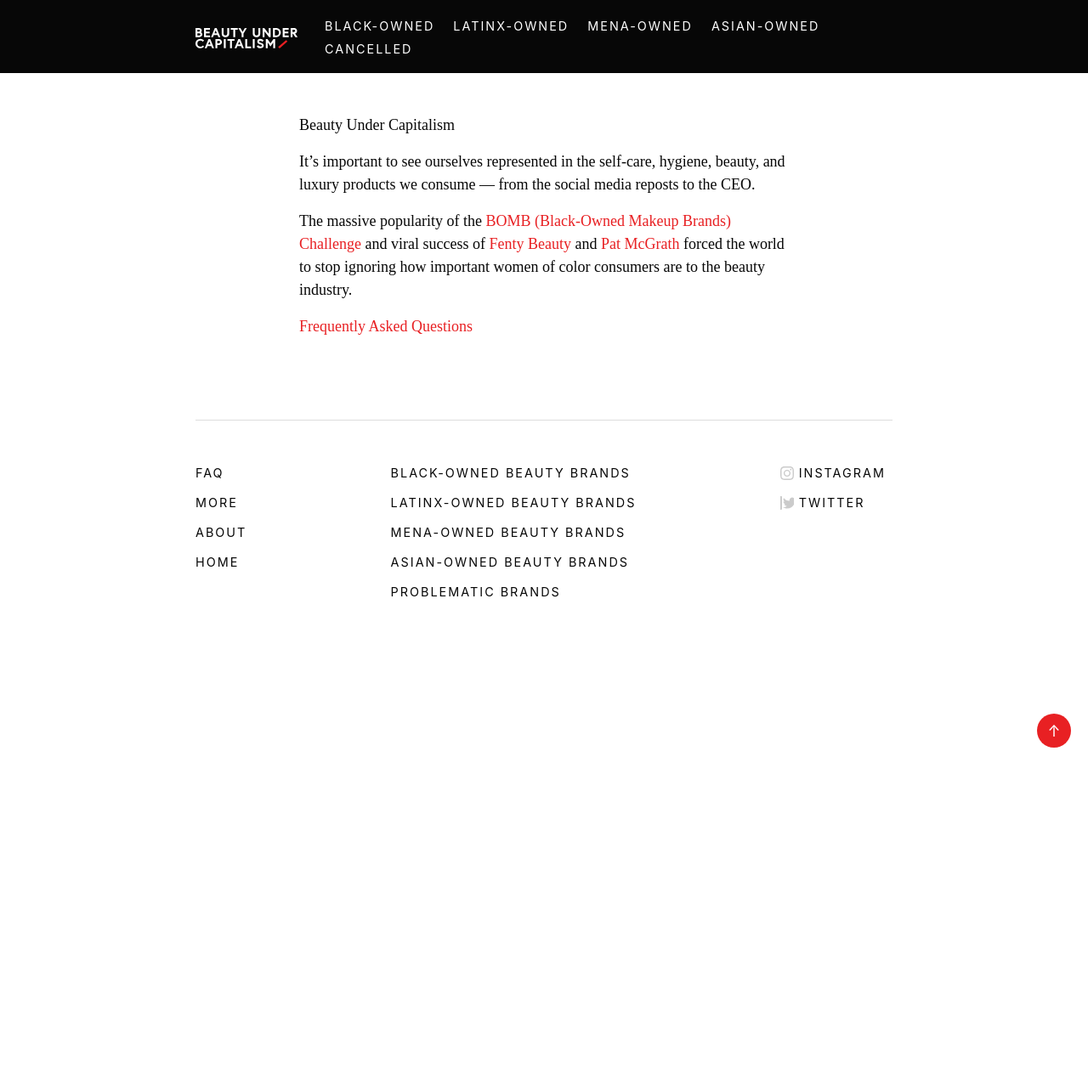
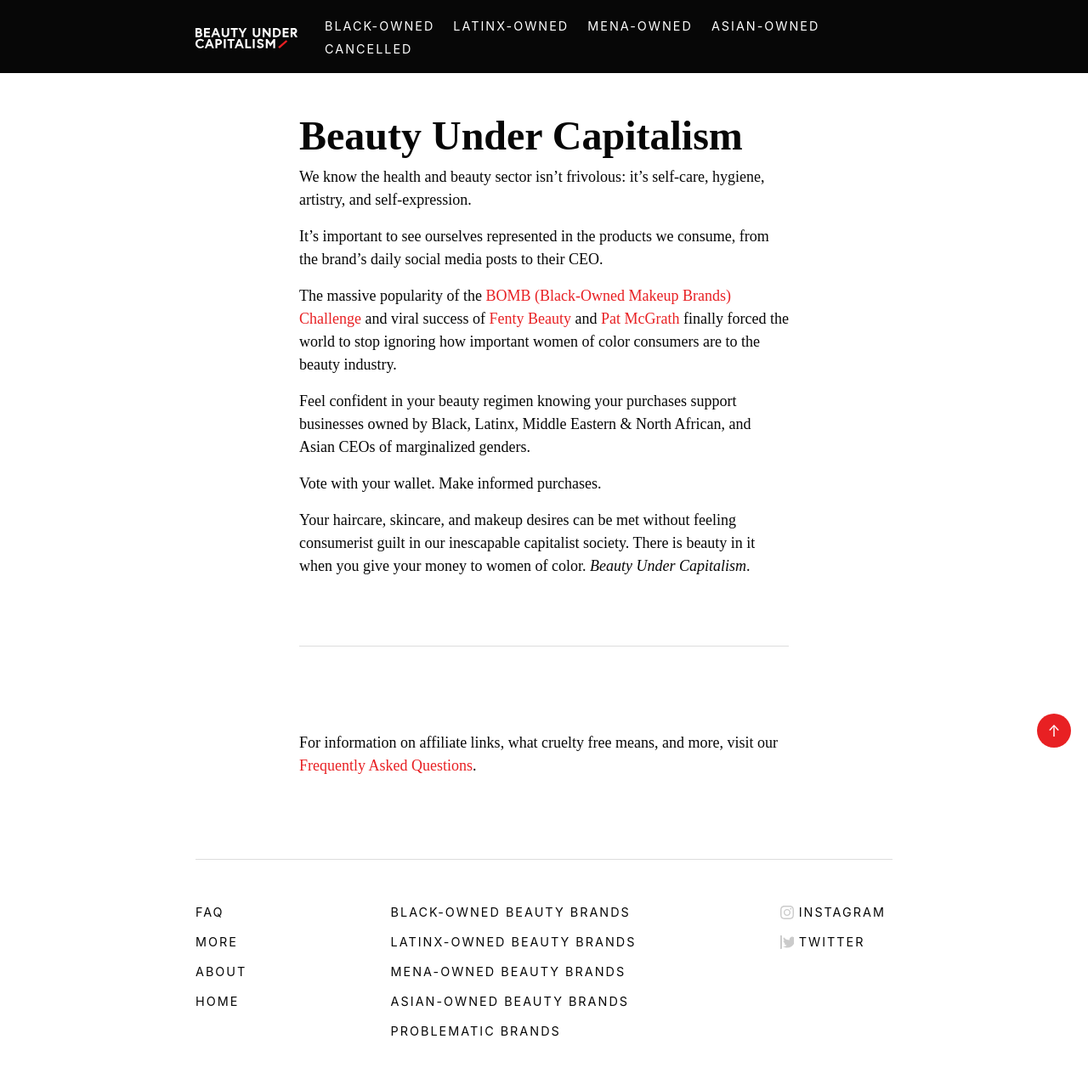
Before and after one commit to skullface/beauty-under-capitalism, a Jekyll site: the page built from about.md, in a window 1280 px wide. Shown: the whole page at 85% size. Built offline with Jekyll 4.4.1, drawn with Linux system fonts in a browser that asks for light colours; some web fonts are replaced; before the commit the page ends 900 px from its top, so only the background shows below that.

Commit message:
copy whatits

```diff
--- a/about.md
+++ b/about.md
@@ -4,12 +4,20 @@
 permalink: /about/
 ---
 
-Beauty Under Capitalism
+## Beauty Under Capitalism
 
-It’s important to see ourselves represented in the self-care, hygiene, beauty, and luxury products we consume — from the social media reposts to the CEO.
+We know the health and beauty sector isn’t frivolous: it’s self-care, hygiene, artistry, and self-expression.
 
+It’s important to see ourselves represented in the products we consume, from the brand’s daily social media posts to their CEO.
 
-The massive popularity of the [BOMB (Black-Owned Makeup Brands) Challenge](https://www.youtube.com/watch?v=3wUc3srYfPI) and viral success of [Fenty Beauty]() and [Pat McGrath]() forced the world to stop ignoring how important women of color consumers are to the beauty industry.
+The massive popularity of the [BOMB (Black-Owned Makeup Brands) Challenge](https://www.youtube.com/watch?v=3wUc3srYfPI) and viral success of [Fenty Beauty]() and [Pat McGrath]() finally forced the world to stop ignoring how important women of color consumers are to the beauty industry.
 
+Feel confident in your beauty regimen knowing your purchases support businesses owned by Black, Latinx, Middle Eastern & North African, and Asian CEOs of marginalized genders.
 
-[Frequently Asked Questions](/faq)
+Vote with your wallet. Make informed purchases.
+
+Your haircare, skincare, and makeup desires can be met without feeling consumerist guilt in our inescapable capitalist society. There is beauty in it when you give your money to women of color. _Beauty Under Capitalism_.
+
+---
+
+For information on affiliate links, what cruelty free means, and more, visit our [Frequently Asked Questions](/faq).
```
Also changed, not shown: faq.md (+1 -1 lines), more.md (added, +21 -0 lines), assets/social.jpg (added).
